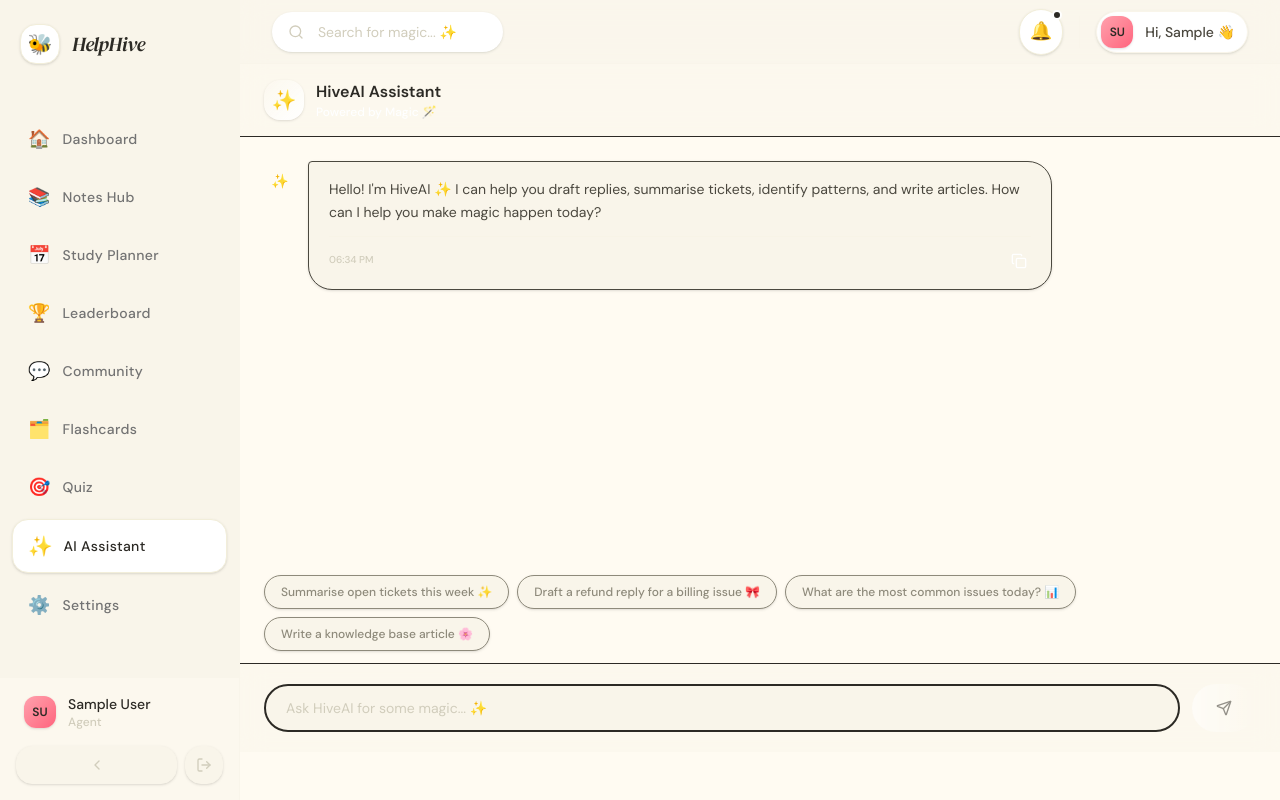
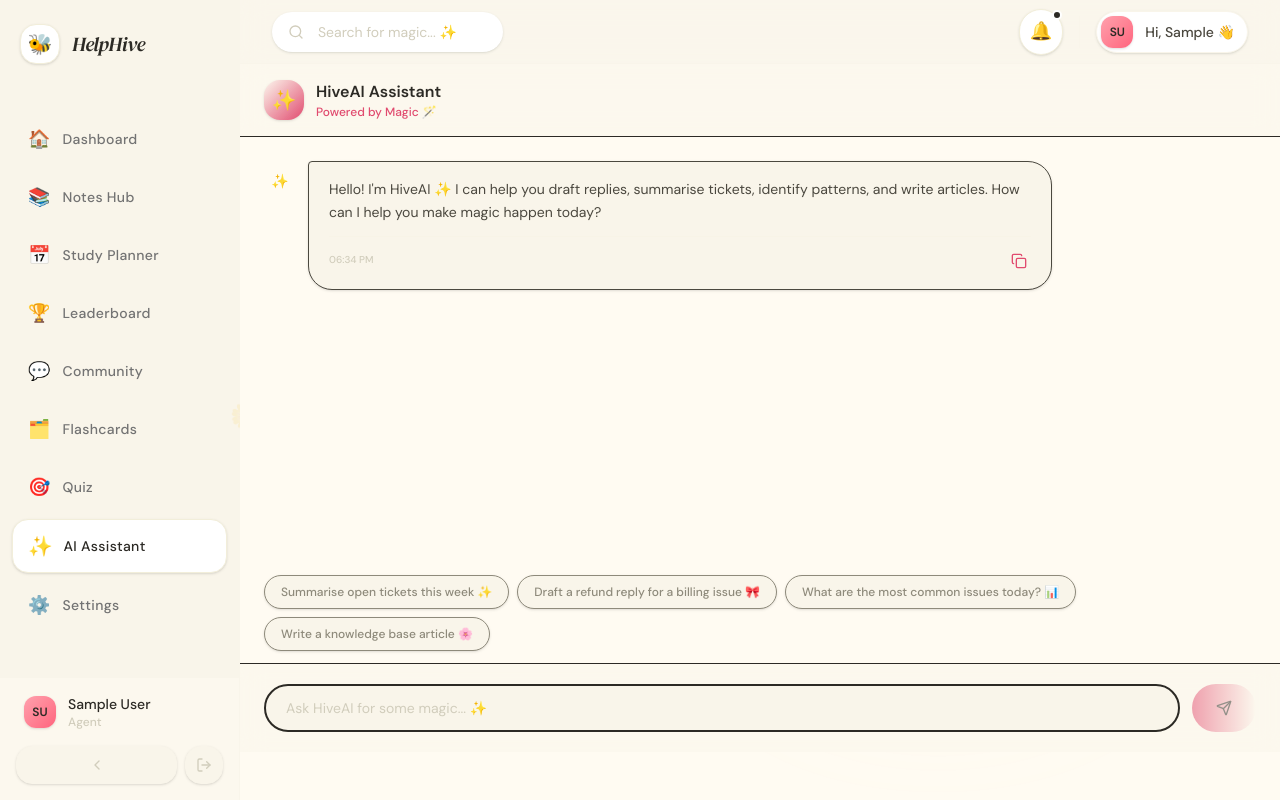
Before and after one commit to neetijoshi2006-dotcom/helphive-, a Next.js app: page /ai-assistant in a window 1280 px wide. Built offline with nearby package versions, Linux system fonts and the light colour scheme; no server answers; the database is empty; sample sign-in values are in the browser's storage.

Commit message:
style: update primary color to rich honey-rose for contrast and add floating brand emojis to the background

```diff
--- a/src/app/(dashboard)/layout.tsx
+++ b/src/app/(dashboard)/layout.tsx
@@ -29,11 +29,24 @@ export default function DashboardLayout({ children }: { children: React.ReactNod
   }
 
   return (
-    <div className="flex h-screen overflow-hidden bg-neutral-50">
+    <div className="flex h-screen overflow-hidden bg-neutral-50 relative">
+      {/* Decorative ambient blurred blobs */}
+      <div className="absolute top-[10%] left-[5%] w-[400px] h-[400px] bg-primary-100 rounded-full blur-[100px] opacity-30 pointer-events-none z-0" />
+      <div className="absolute bottom-[10%] right-[5%] w-[450px] h-[450px] bg-primary-200 rounded-full blur-[120px] opacity-25 pointer-events-none z-0" />
+      <div className="absolute top-[40%] right-[15%] w-[300px] h-[300px] bg-accent-soft rounded-full blur-[90px] opacity-35 pointer-events-none z-0" />
+
+      {/* Floating Emojis & Shapes across the site */}
+      <div className="hidden lg:block absolute top-[15%] left-[25%] text-4xl animate-float-slow opacity-15 select-none pointer-events-none z-0" title="Cozy Bee">🐝</div>
+      <div className="hidden lg:block absolute bottom-[25%] left-[28%] text-3xl animate-float-slower opacity-15 select-none pointer-events-none z-0" title="Honey Pot">🍯</div>
+      <div className="hidden lg:block absolute top-[25%] right-[8%] text-3xl animate-float-slower opacity-15 select-none pointer-events-none z-0" title="Sparkle">✨</div>
+      <div className="hidden lg:block absolute bottom-[15%] right-[22%] text-4xl animate-float-slow opacity-15 select-none pointer-events-none z-0" title="Blossom">🌸</div>
+      <div className="hidden lg:block absolute top-[50%] left-[18%] text-2xl animate-float-slower opacity-10 select-none pointer-events-none z-0" title="Daisy">🌼</div>
+      <div className="hidden lg:block absolute top-[70%] right-[32%] text-2xl animate-float-slow opacity-10 select-none pointer-events-none z-0" title="Sweet star">⭐</div>
+
       <Sidebar />
-      <div className="flex-1 flex flex-col overflow-hidden">
+      <div className="flex-1 flex flex-col overflow-hidden relative z-10">
         <Topbar />
-        <main className="flex-1 overflow-y-auto p-6">
+        <main className="flex-1 overflow-y-auto p-6 relative">
           {children}
         </main>
       </div>
--- a/src/app/globals.css
+++ b/src/app/globals.css
@@ -3,15 +3,15 @@
 @import "tailwindcss";
 
 @theme inline {
-  --color-primary: #FFFFFF;
-  --color-primary-dim: #FFFFFF22;
-  --color-primary-mid: #FFFFFF44;
-  --color-primary-soft: #FFFFFF11;
+  --color-primary: #E14B6F;         /* Rich Honey-Rose Pink (Primary) */
+  --color-primary-dim: #E14B6F22;
+  --color-primary-mid: #E14B6F44;
+  --color-primary-soft: #E14B6F11;
 
-  --color-accent: #FEF08A;
-  --color-accent-soft: #FEF9C3;
+  --color-accent: #F59E0B;          /* Honey Gold */
+  --color-accent-soft: #FEF3C7;
 
-  --color-neutral-50: #FFFBF2;
+  --color-neutral-50: #FFFBF2;      /* Cozy Cream Background */
   --color-neutral-100: #F9F5EA;
   --color-neutral-200: #F2EEDA;
   --color-neutral-400: #D1CDBC;
@@ -33,7 +33,7 @@
 }
 
 :root {
-  --primary: #FFFFFF;
+  --primary: #E14B6F;
 }
 
 body {
@@ -45,22 +45,22 @@ body {
 }
 
 ::selection {
-  background: #FFFFFF33;
-  color: #FFFFFF;
+  background: #E14B6F22;
+  color: #E14B6F;
 }
 
 /* Scrollbar */
 ::-webkit-scrollbar { width: 8px; height: 8px; }
 ::-webkit-scrollbar-track { background: transparent; }
-::-webkit-scrollbar-thumb { background: #CBD5E1; border-radius: 99px; }
-::-webkit-scrollbar-thumb:hover { background: #3B82F6; }
+::-webkit-scrollbar-thumb { background: #E8E4DB; border-radius: 99px; }
+::-webkit-scrollbar-thumb:hover { background: #E14B6F; }
 
 /* Smooth scroll */
 html { scroll-behavior: smooth; }
 
 /* Focus ring */
 *:focus-visible {
-  outline: 2px solid #3B82F6;
+  outline: 2px solid #E14B6F;
   outline-offset: 2px;
 }
 
@@ -71,8 +71,8 @@ html { scroll-behavior: smooth; }
 }
 
 @keyframes pulse-primary {
-  0%, 100% { box-shadow: 0 0 0 0 rgba(255, 255, 255, 0.4); }
-  50% { box-shadow: 0 0 0 10px rgba(255, 255, 255, 0); }
+  0%, 100% { box-shadow: 0 0 0 0 rgba(225, 75, 111, 0.4); }
+  50% { box-shadow: 0 0 0 10px rgba(225, 75, 111, 0); }
 }
 
 @keyframes shimmer {
@@ -85,6 +85,16 @@ html { scroll-behavior: smooth; }
   50% { transform: translateY(-3px); }
 }
 
+@keyframes float-slow {
+  0%, 100% { transform: translateY(0) rotate(0deg); }
+  50% { transform: translateY(-12px) rotate(4deg); }
+}
+
+@keyframes float-slower {
+  0%, 100% { transform: translateY(0) rotate(0deg); }
+  50% { transform: translateY(12px) rotate(-6deg); }
+}
+
 .animate-fade-in {
   animation: fadeIn 0.5s cubic-bezier(0.16, 1, 0.3, 1) forwards;
 }
@@ -95,6 +105,14 @@ html { scroll-behavior: smooth; }
 
 .animate-bounce-soft {
   animation: bounceSoft 2s infinite ease-in-out;
+}
+
+.animate-float-slow {
+  animation: float-slow 6s infinite ease-in-out;
+}
+
+.animate-float-slower {
+  animation: float-slower 8s infinite ease-in-out;
 }
 
 .skeleton {
```
